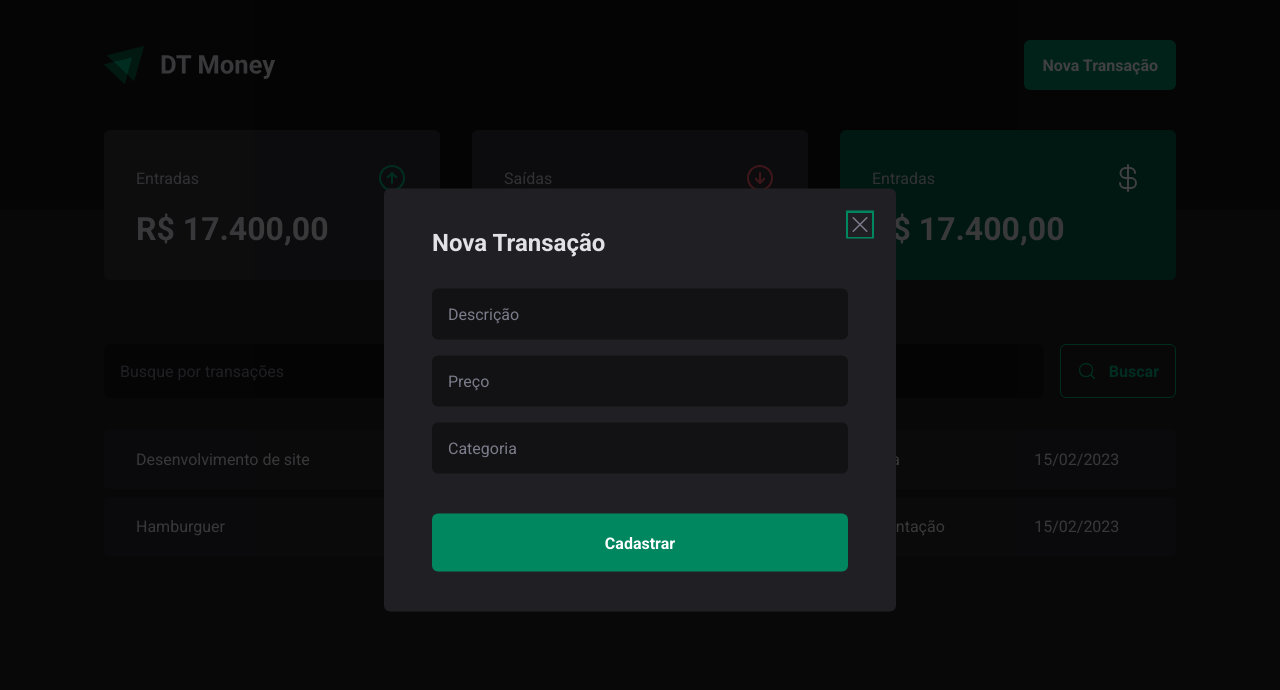
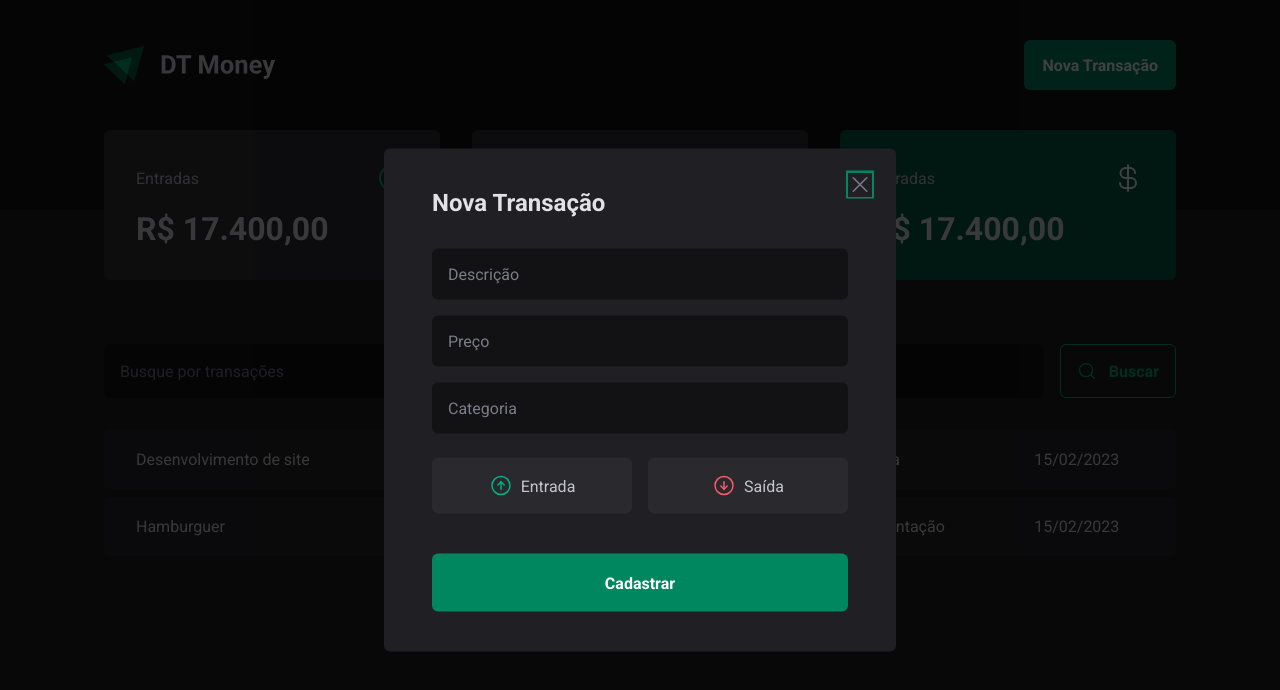
Before and after one commit to felipengr/DT-Money, a React (Vite) app: page / in a window 1280 px wide. Both pictures are taken after a click on the button "Nova Transação". Shown: the top 690 px of the page. Built offline with nearby package versions, Linux system fonts and the light colour scheme.

Commit message:
Botões de entrada e saída

```diff
--- a/src/components/NewTransactionModal/index.tsx
+++ b/src/components/NewTransactionModal/index.tsx
@@ -1,6 +1,6 @@
 import * as Dialog from '@radix-ui/react-dialog'
-import { CloseButton, Content, Overlay } from './styles'
-import { X } from 'phosphor-react'
+import { CloseButton, Content, Overlay, TransactionType, TransactionTypeButton } from './styles'
+import { ArrowCircleDown, ArrowCircleUp, X } from 'phosphor-react'
 
 export function NewTransactionModal() {
     return (
@@ -15,6 +15,16 @@
                     <input type="text" placeholder='Descrição' required />
                     <input type="number" placeholder='Preço' required />
                     <input type="text" placeholder='Categoria' required />
+                    <TransactionType>
+                        <TransactionTypeButton variant='income'>
+                            <ArrowCircleUp size={24} />
+                            Entrada
+                        </TransactionTypeButton>
+                        <TransactionTypeButton variant='outcome'>
+                            <ArrowCircleDown size={24} />
+                            Saída
+                        </TransactionTypeButton>
+                    </TransactionType>
                     <button type='submit'>
                         Cadastrar
                     </button>
--- a/src/components/NewTransactionModal/styles.ts
+++ b/src/components/NewTransactionModal/styles.ts
@@ -56,6 +56,34 @@
     }
 `
 
+export const TransactionType = styled.div`
+    display: grid;
+    grid-template-columns: repeat(2, 1fr);
+    gap: 1rem;
+    margin-top: 0.5rem;
+`
+
+interface TransactionTypeButtonProps {
+    variant: 'income' | 'outcome'
+}
+
+export const TransactionTypeButton = styled.button<TransactionTypeButtonProps>`
+    background: ${props => props.theme["gray-700"]};
+    padding: 1rem;
+    display: flex;
+    align-items: center;
+    justify-content: center;
+    gap: 0.5rem;
+    border-radius: 6px;
+    cursor: pointer;
+    border: 0;
+    color: ${props => props.theme["gray-300"]};
+
+    svg {
+        color: ${props => props.variant === 'income' ? props.theme["green-300"] : props.theme["red-300"]};
+    }
+`
+
 export const CloseButton = styled(Dialog.Close)`
     position: absolute;
     background: transparent;
```
